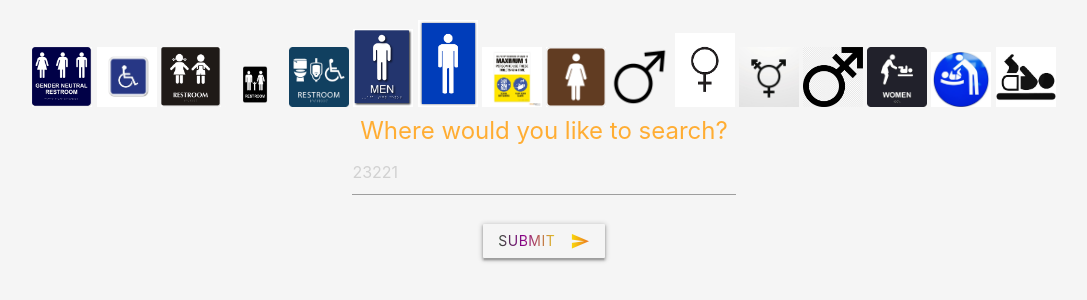
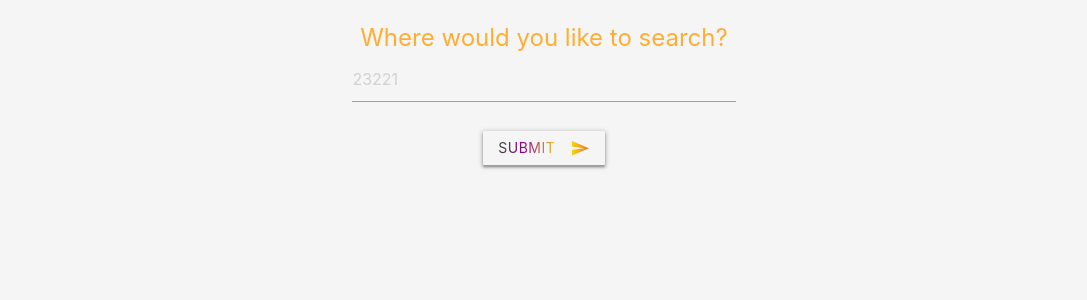
Before and after one commit to Kenyaallen/project-1, a plain HTML site: page index.html in a window 1280 px wide. Shown: the part 116-416 px from the top of the page, without its empty margins (96-1183 px from the left). Drawn offline with nearby package versions, Linux system fonts and the light colour scheme.

Commit message:
commented out features with unfinished functionality

```diff
--- a/index.html
+++ b/index.html
@@ -27,32 +27,9 @@
 </head>
 <body>
 
+    <!--title with linear-gradient function-->
     <div class = "titleArea">
-        <!--adding linear-gradient function-->
        <h1 class="rainbow-effect">YipPEE</h1>
-
-       <!--adding image-->
-       <img src="assets/photos/rrsign.png" class= "w3-circle myIcon" id= "animation1" alt= "toilet" style="width: 60px;">
-       <img src="assets/photos/handicap.jpg" class= "w3-circle myIcon" id= "animation2" alt= "toilet" style="width: 60px;">
-       <img src="assets/photos/children.gif" class= "w3-circle myIcon" id= "animation3" alt= "toilet" style="width: 60px;">
-       <img src="assets/photos/family.png" class= "w3-circle myIcon" id= "animation4" alt= "toilet" style="width: 60px;">
-       <img src="assets/photos/gender-neutral-restroom-sign-coldblue__88606.1528324957.webp" class= "w3-circle myIcon" id= "animation5" alt= "toilet" style="width: 60px;">
-       <img src="assets/photos/male.gif" class= "w3-circle myIcon" id= "animation6" alt= "toilet" style="width: 60px;">
-       <img src="assets/photos/maleNoWords.jpg" class= "w3-circle myIcon" id= "animation7" alt= "toilet" style="width: 60px;">
-       <img src="assets/photos/coronovirus.jpg" class= "w3-circle myIcon" id= "animation8" alt= "toilet" style="width: 60px;">
-       <img src="assets/photos/women.jpg" class= "w3-circle myIcon" id= "animation9" alt= "toilet" style="width: 60px;">
-       <img src="assets/photos/male symbol.png" class= "w3-circle myIcon" id= "animation10" alt= "toilet" style="width: 60px;">
-       <img src="assets/photos/woman symbol.png" class= "w3-circle myIcon" id= "animation11" alt= "toilet" style="width: 60px;">
-       <img src="assets/photos/transgender 1.jpg" class= "w3-circle myIcon" id= "animation12" alt= "toilet" style="width: 60px;">
-       <img src="assets/photos/transgender 2.png" class= "w3-circle myIcon" id= "animation13" alt= "toilet" style="width: 60px;">
-       <img src="assets/photos/femaleRestroomWithChangingTabel.jpg" class= "w3-circle myIcon" id= "animation14" alt= "toilet" style="width: 60px;">
-       <img src="assets/photos/maleBathroomWithChangingTable.jpg" class= "w3-circle myIcon" id= "animation15" alt= "toilet" style="width: 60px;">
-       <img src="assets/photos/Baby-Symbol-Restroom-Sticker__75590.1511161672.webp" class= "w3-circle myIcon" id= "animation16" alt= "toilet" style="width: 60px;">
-
-
-       <!--animating the image -->
-
-
     </div>
 
     <!--Search Input-->
@@ -78,8 +55,30 @@
 </div>
 </div>
 
+    <!--Search Results-->
     <div class = "searchResultsArea">
     </div>
+
+<!-- <div class =
+       <img src="assets/photos/rrsign.png" class= "w3-circle myIcon" id= "animation1" alt= "toilet" style="width: 60px;">
+       <img src="assets/photos/handicap.jpg" class= "w3-circle myIcon" id= "animation2" alt= "toilet" style="width: 60px;">
+       <img src="assets/photos/children.gif" class= "w3-circle myIcon" id= "animation3" alt= "toilet" style="width: 60px;">
+       <img src="assets/photos/family.png" class= "w3-circle myIcon" id= "animation4" alt= "toilet" style="width: 60px;">
+       <img src="assets/photos/gender-neutral-restroom-sign-coldblue__88606.1528324957.webp" class= "w3-circle myIcon" id= "animation5" alt= "toilet" style="width: 60px;">
+       <img src="assets/photos/male.gif" class= "w3-circle myIcon" id= "animation6" alt= "toilet" style="width: 60px;">
+       <img src="assets/photos/maleNoWords.jpg" class= "w3-circle myIcon" id= "animation7" alt= "toilet" style="width: 60px;">
+       <img src="assets/photos/coronovirus.jpg" class= "w3-circle myIcon" id= "animation8" alt= "toilet" style="width: 60px;">
+       <img src="assets/photos/women.jpg" class= "w3-circle myIcon" id= "animation9" alt= "toilet" style="width: 60px;">
+       <img src="assets/photos/male symbol.png" class= "w3-circle myIcon" id= "animation10" alt= "toilet" style="width: 60px;">
+       <img src="assets/photos/woman symbol.png" class= "w3-circle myIcon" id= "animation11" alt= "toilet" style="width: 60px;">
+       <img src="assets/photos/transgender 1.jpg" class= "w3-circle myIcon" id= "animation12" alt= "toilet" style="width: 60px;">
+       <img src="assets/photos/transgender 2.png" class= "w3-circle myIcon" id= "animation13" alt= "toilet" style="width: 60px;">
+       <img src="assets/photos/femaleRestroomWithChangingTabel.jpg" class= "w3-circle myIcon" id= "animation14" alt= "toilet" style="width: 60px;">
+       <img src="assets/photos/maleBathroomWithChangingTable.jpg" class= "w3-circle myIcon" id= "animation15" alt= "toilet" style="width: 60px;">
+       <img src="assets/photos/Baby-Symbol-Restroom-Sticker__75590.1511161672.webp" class= "w3-circle myIcon" id= "animation16" alt= "toilet" style="width: 60px;">
+
+
+       animating the image   -->
 
 
 <script src = "assets/script.js"></script>
```
